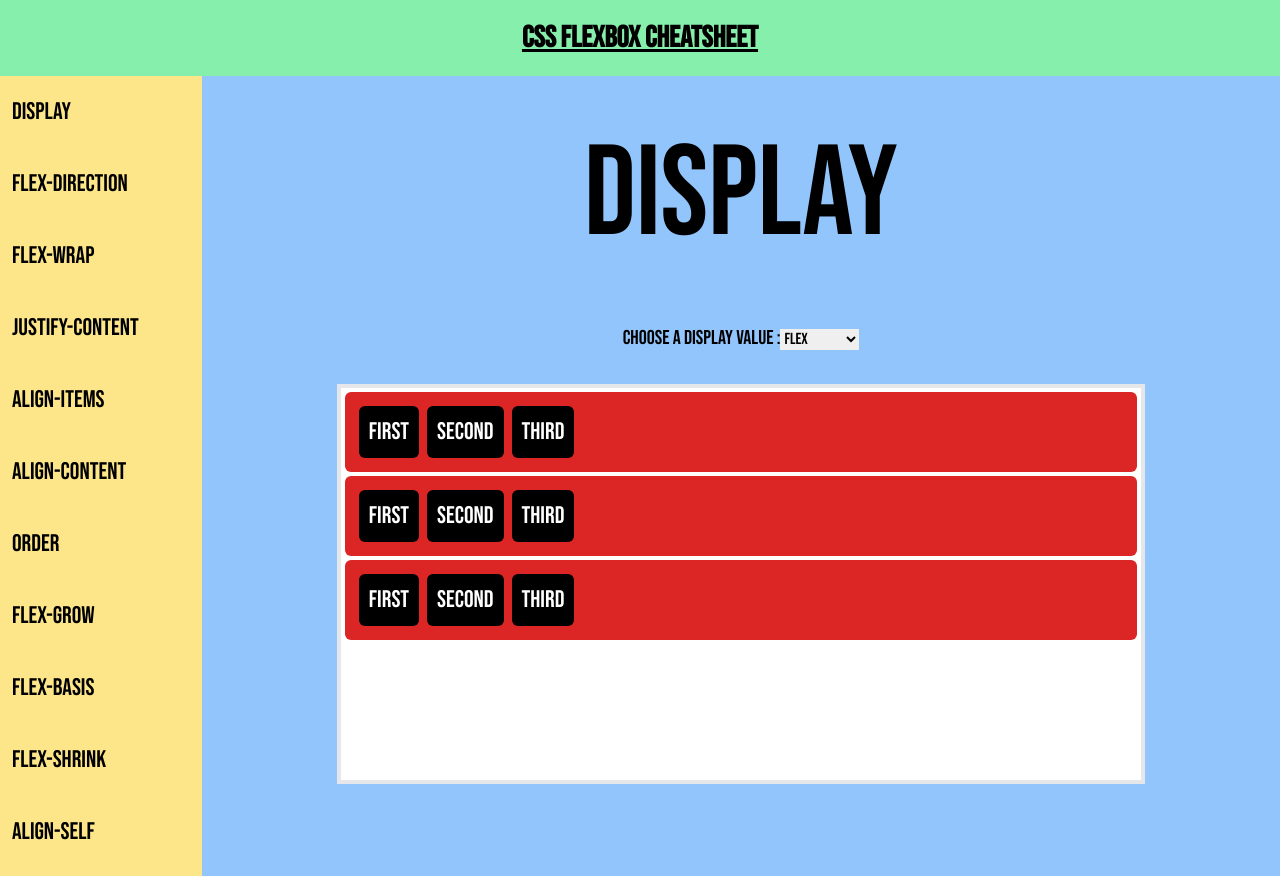
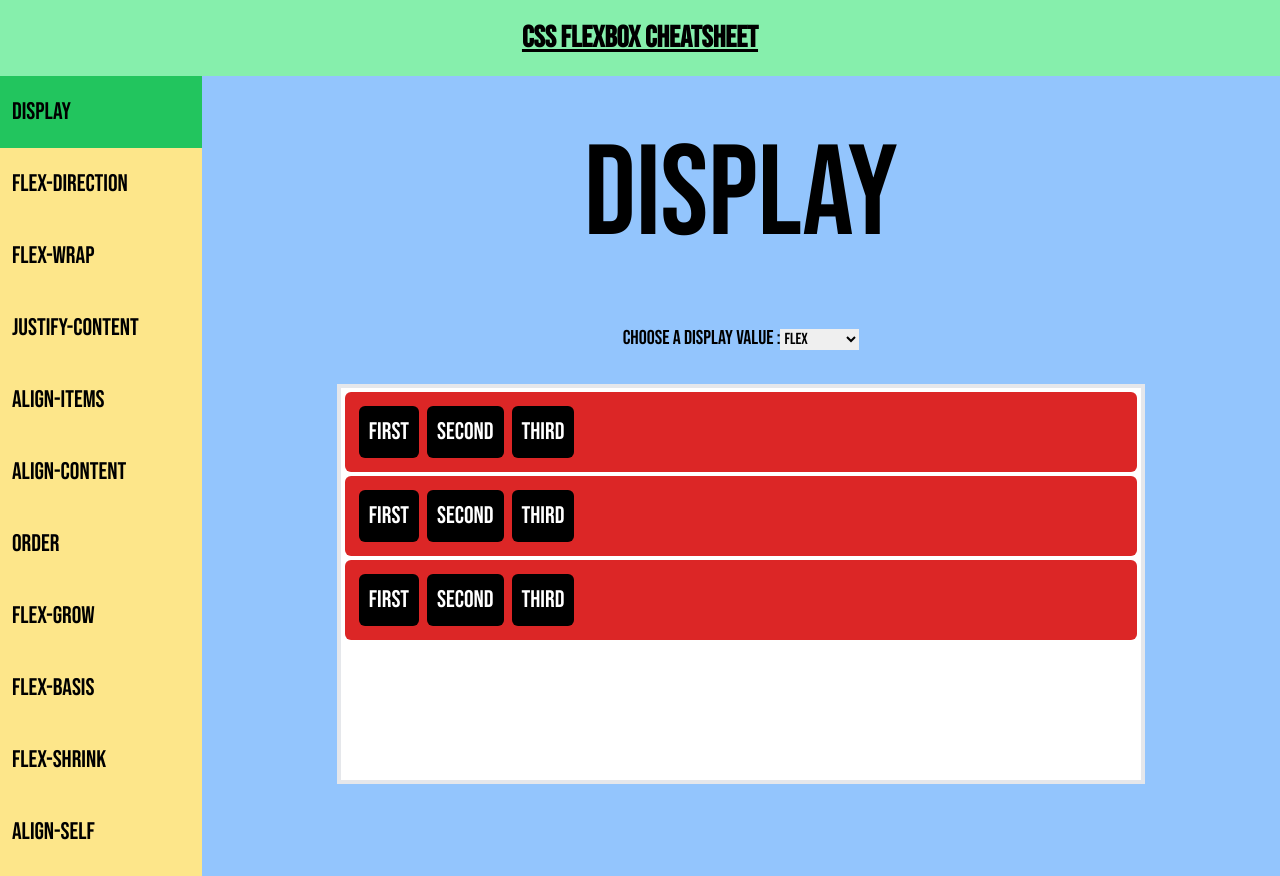
Before and after one commit to shren207/flexbox-cheatsheet, a React (Vite) app: page /0 in a window 1280 px wide. Built offline with nearby package versions, Linux system fonts and the light colour scheme.

Commit message:
Sidebar focusing 효과 적용완료

```diff
--- a/src/App.tsx
+++ b/src/App.tsx
@@ -2,17 +2,20 @@
 import Sidebar from "./component/Sidebar";
 import Header from "./component/Header";
 import { BrowserRouter, Route, Routes } from "react-router-dom";
+import { useState } from "react";
 
 function App() {
+  const [isClicked, setClicked] = useState<string>("");
+
   return (
     <BrowserRouter>
       <div className="h-screen">
         <Header />
         <div className="flex h-screen">
-          <Sidebar />
+          <Sidebar isClicked={isClicked} />
           <Routes>
-            <Route path="/" element={<Content />} />
-            <Route path="/:id" element={<Content />} />
+            <Route path="/" element={<Content setClicked={setClicked} />} />
+            <Route path="/:id" element={<Content setClicked={setClicked} />} />
           </Routes>
         </div>
       </div>
--- a/src/component/Content.tsx
+++ b/src/component/Content.tsx
@@ -1,9 +1,14 @@
 import { useParams } from "react-router-dom";
 import { dummy } from "../static/data";
-import { ChangeEvent, useState } from "react";
+import { ChangeEvent, useEffect, useState } from "react";
 
-export default function Content(): JSX.Element {
+export default function Content({ setClicked }): JSX.Element {
   const { id } = useParams();
+
+  useEffect(() => {
+    setClicked(id);
+  }, [id]);
+
   const [value, setValue] = useState<string>("flex");
 
   const updateValue = (event: ChangeEvent<HTMLSelectElement>): void => {
@@ -23,7 +28,7 @@
           Choose a {dummy[+id].title} value :
         </label>
         <select id="display" onChange={updateValue}>
-          <option selected>flex</option>
+          <option defaultValue={"flex"}>flex</option>
           <option>inline-flex</option>
         </select>
       </div>
--- a/src/component/Sidebar.tsx
+++ b/src/component/Sidebar.tsx
@@ -1,18 +1,31 @@
 import { Link } from "react-router-dom";
 import { dummy } from "../static/data";
+import { useEffect } from "react";
 
 type Dummy = {
   type: string;
   title: string;
 };
 
-export default function Sidebar() {
+export default function Sidebar({
+  isClicked,
+}: {
+  isClicked: string;
+}): JSX.Element {
+  useEffect(() => {
+    console.log(isClicked);
+  }, [isClicked]);
+
   return (
     <ul className={"bg-amber-200 w-60"}>
       {dummy.map((item: Dummy, index: number) => {
         return (
-          <Link to={`/${index}`}>
-            <li key={index} className={"list-primary"}>
+          <Link to={`/${index}`} key={index}>
+            <li
+              className={`list-primary${
+                index.toString() === isClicked ? " bg-green-500" : ""
+              }`}
+            >
               {item.title}
             </li>
           </Link>
@@ -23,3 +36,6 @@
 }
 
 // 하드코딩한 부분, map 고차함수 사용하여 boilerplate 줄이기 (완료)
+
+// <li>는 폼 엘리먼트가 아니기 때문에, focus / blur 이벤트를 트리거할 수 없다.
+// 따라서, 다른 방법으로 효과를 주어야 한다.
```
